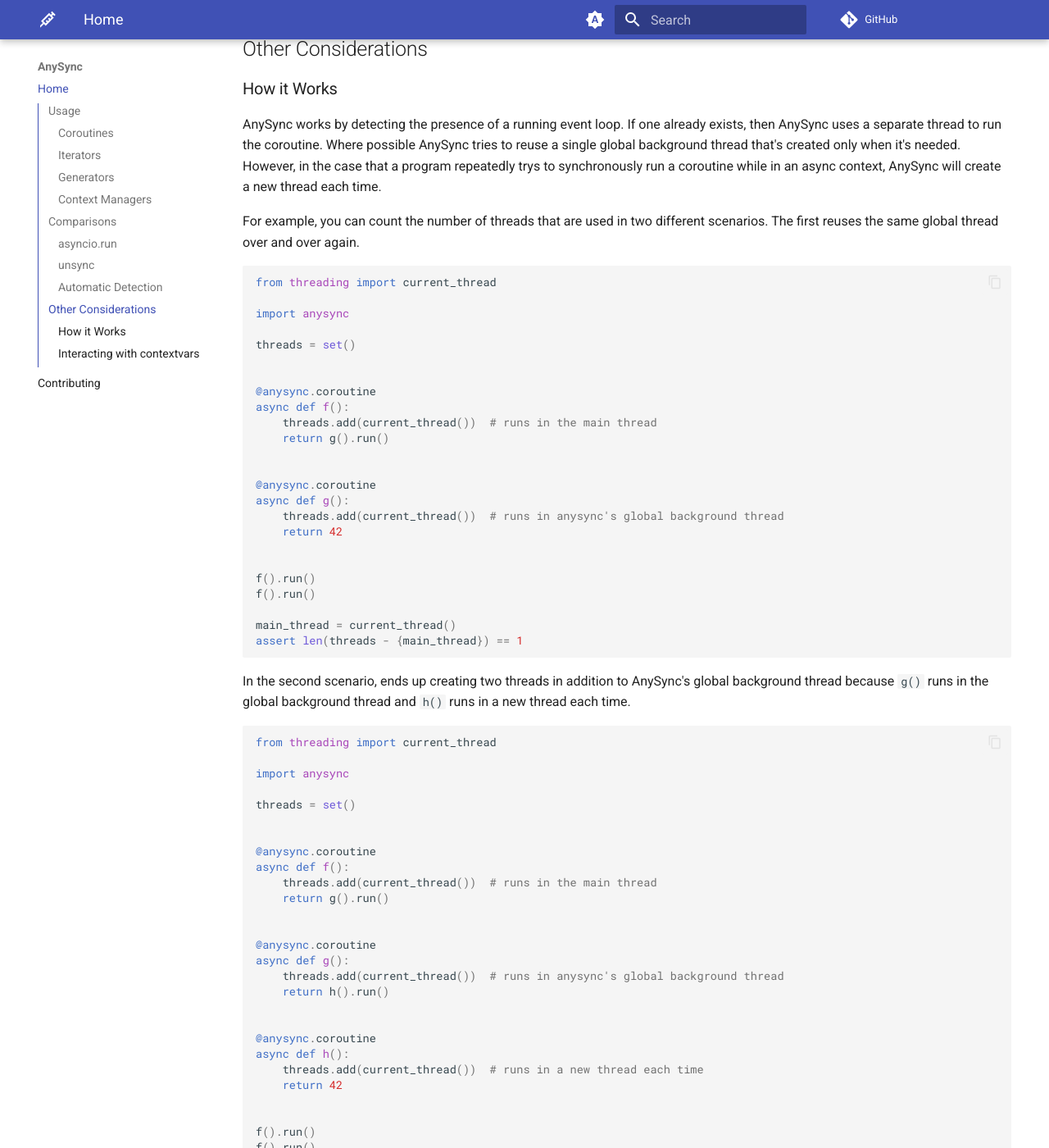
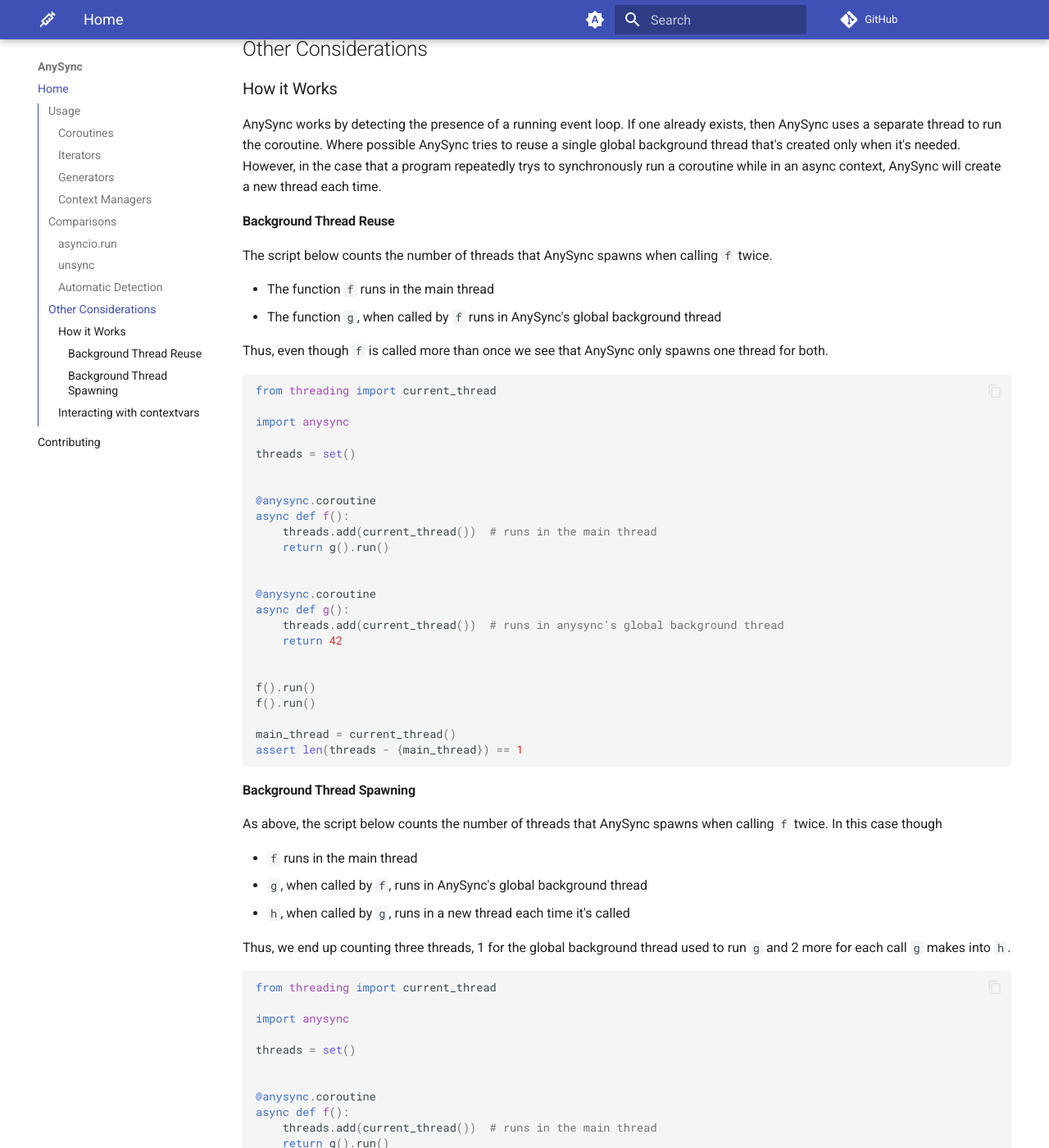
Before and after one commit to rmorshea/anysync, an MkDocs documentation site: the page built from docs/src/index.md, in a window 1280 px wide and 1400 px high, scrolled down 4463 px. Shown: the whole window at 82% size. Built offline with MkDocs 1.6.1 and Material for MkDocs 9.7.7, drawn with Linux system fonts in a browser that asks for light colours; comment, search, counter and statistics services are not loaded.

Commit message:
Better how it works explanation (#26)

````diff
--- a/docs/src/index.md
+++ b/docs/src/index.md
@@ -239,8 +239,15 @@
 However, in the case that a program repeatedly trys to synchronously run a coroutine
 while in an async context, AnySync will create a new thread each time.
 
-For example, you can count the number of threads that are used in two different
-scenarios. The first reuses the same global thread over and over again.
+#### Background Thread Reuse
+
+The script below counts the number of threads that AnySync spawns when calling `f` twice.
+
+- The function `f` runs in the main thread
+- The function `g`, when called by `f` runs in AnySync's global background thread
+
+Thus, even though `f` is called more than once we see that AnySync only spawns one
+thread for both.
 
 ```python
 from threading import current_thread
@@ -269,9 +276,17 @@
 assert len(threads - {main_thread}) == 1
 ```
 
-In the second scenario, ends up creating two threads in addition to AnySync's global
-background thread because `g()` runs in the global background thread and `h()` runs in a
-new thread each time.
+#### Background Thread Spawning
+
+As above, the script below counts the number of threads that AnySync spawns when
+calling `f` twice. In this case though
+
+- `f` runs in the main thread
+- `g`, when called by `f`, runs in AnySync's global background thread
+- `h`, when called by `g`, runs in a new thread each time it's called
+
+Thus, we end up counting three threads, 1 for the global background thread used to
+run `g` and 2 more for each call `g` makes into `h`.
 
 ```python
 from threading import current_thread
````
